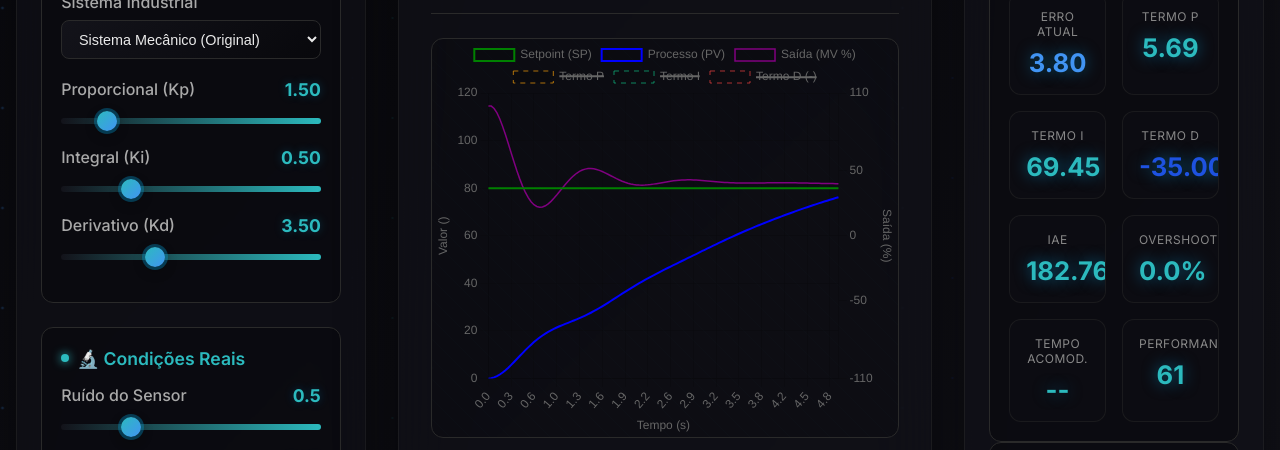
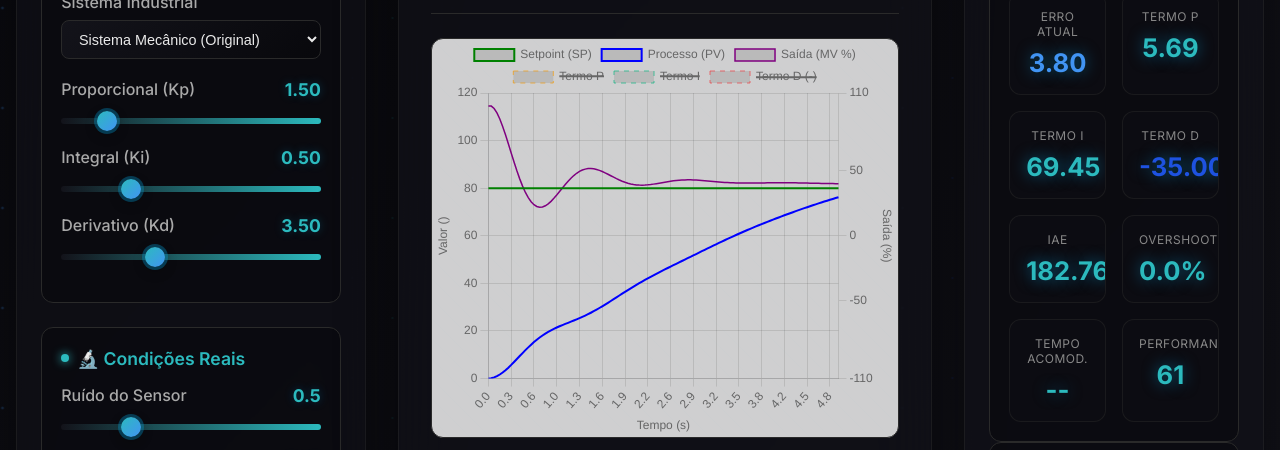
Before and after one commit to GabrielRMaciel/Pid-Simulator-Pro, a plain HTML site: page index.html in a window 1280 px wide. Shown: the part 337-787 px from the top of the page. Drawn offline with nearby package versions, Linux system fonts and the light colour scheme.

Commit message:
refactor: alter color

```diff
--- a/src/css/layout.css
+++ b/src/css/layout.css
@@ -436,7 +436,7 @@
      position: relative;
      height: 400px;
      border-radius: 12px;
-     background: rgba(8, 8, 12, 0.2); /* Baseado no --bg-primary */
+     background: rgba(255, 255, 255, 0.801); /* Baseado no --bg-primary */
      border: 1px solid var(--border-subtle);
      overflow: hidden;
  }
```
